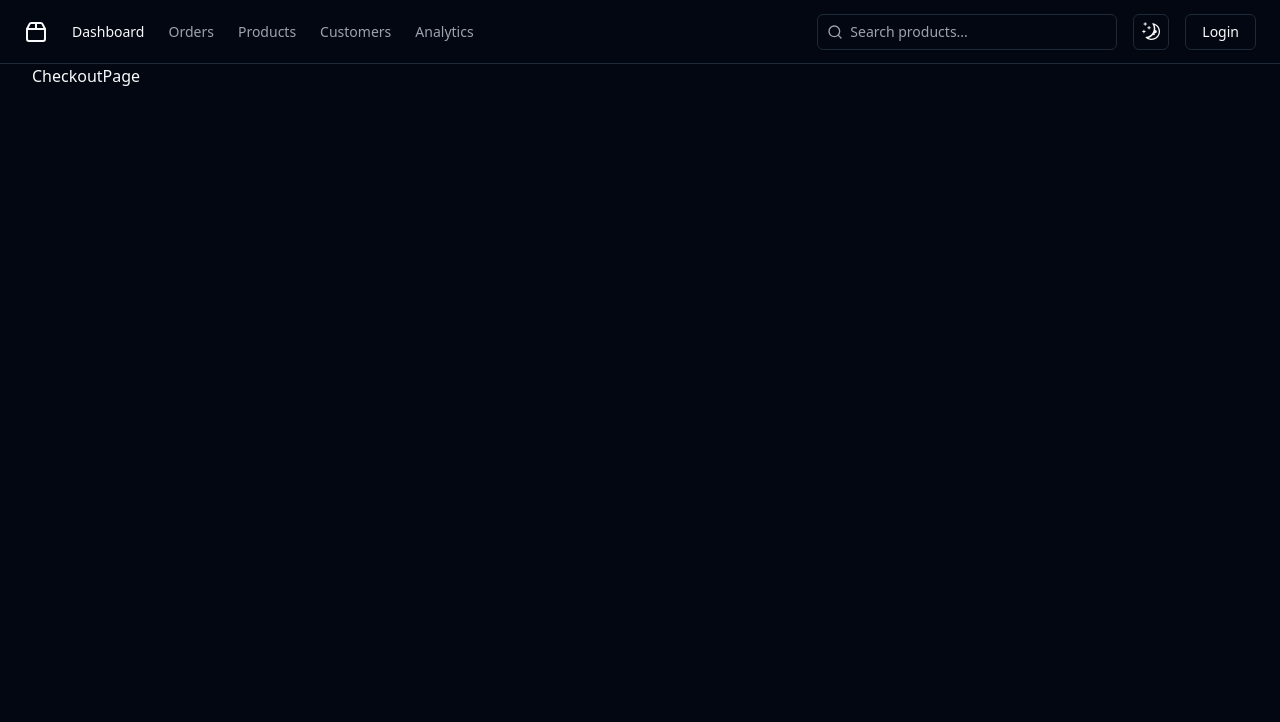
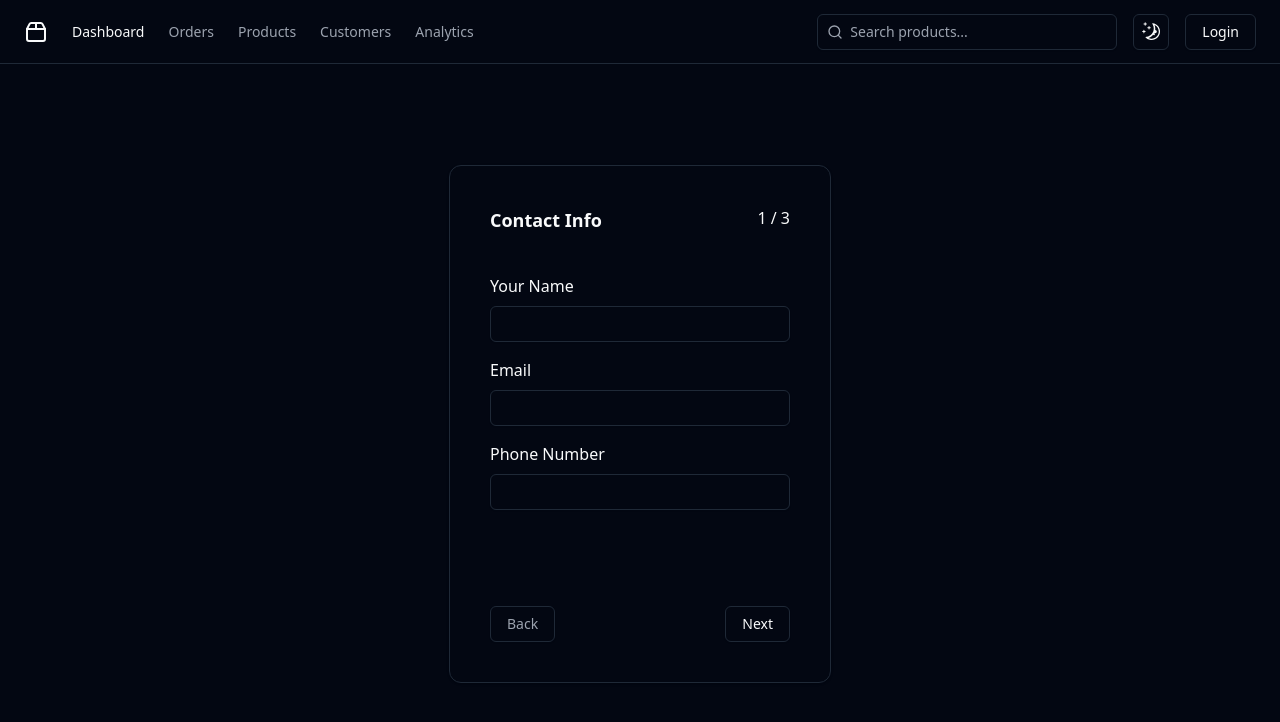
Before and after one commit to doubtcrack/unicon, a React (Vite) app: page /checkout in a window 1280 px wide. Shown: the top 722 px of the page. Built offline with nearby package versions, Linux system fonts and the light colour scheme; no server answers.

Commit message:
feat: checkout with multiStepForm establised

```diff
--- /dev/null
+++ b/src/components/cards/checkoutCard.tsx
@@ -0,0 +1,71 @@
+import { ChevronDown, ChevronsDown, Coins, IterationCcw } from "lucide-react";
+import { Card } from "../ui/card";
+import { Input } from "../ui/input";
+import { MultiStepFormWrapper } from "./../multiStepFormWrapper";
+type ContactInfo = {
+  fullName: string;
+  email: string;
+  phone: string;
+};
+
+type UserFormProps = ContactInfo & {
+  updateFields: (fields: Partial<ContactInfo>) => void;
+};
+
+export function ContactInfoStep({
+  fullName,
+  email,
+  phone,
+  updateFields,
+}: UserFormProps) {
+  return (
+    <MultiStepFormWrapper title="Contact Info">
+      <label>Your Name</label>
+      <Input
+        type="text"
+        value={fullName}
+        onChange={(e) => updateFields({ fullName: e.target.value })}
+        className="mb-4 mt-2 text-muted-foreground"
+      />
+
+      <label>Email</label>
+      <Input
+        type="email"
+        value={email}
+        onChange={(e) => updateFields({ email: e.target.value })}
+        className="mb-4 mt-2 text-muted-foreground"
+      />
+      <label>Phone Number</label>
+      <Input
+        required
+        min={10}
+        type="number"
+        value={phone}
+        onChange={(e) => updateFields({ phone: e.target.value })}
+        className="mb-4 mt-2 text-muted-foreground"
+      />
+    </MultiStepFormWrapper>
+  );
+}
+
+export function PaymentStep() {
+  return (
+    <MultiStepFormWrapper title="Payment Info">
+      <div className="w-full h-full text-muted-foreground flex flex-col justify-center items-center">
+        <div>Your payment mode is cash on Delievery</div>
+        <Coins size={72} className="my-10" />
+      </div>
+    </MultiStepFormWrapper>
+  );
+}
+
+export function SuccessStep() {
+  return (
+    <MultiStepFormWrapper title="Success">
+      <div className="w-full h-full text-muted-foreground flex flex-col justify-center items-center">
+        <div> Submit the form for ordering it</div>
+        <ChevronsDown size={72} className="my-10" />
+      </div>
+    </MultiStepFormWrapper>
+  );
+}
--- /dev/null
+++ b/src/components/multiStepFormWrapper.tsx
@@ -0,0 +1,17 @@
+import { ReactNode } from "react";
+
+type FormWrapperProps = {
+  title: string;
+  children: ReactNode;
+};
+
+export function MultiStepFormWrapper({ title, children }: FormWrapperProps) {
+  return (
+    <div>
+      <h2 className="text-start text-lg font-bold mb-10">{title}</h2>
+      <div className="min-w-[300px] max-w-[400px] min-h-[300px]">
+        {children}
+      </div>
+    </div>
+  );
+}
--- /dev/null
+++ b/src/hooks/useMultistepForm.ts
@@ -0,0 +1,34 @@
+import { ReactElement, useState } from "react";
+
+export function useMultistepForm(steps: ReactElement[]) {
+  const [currentStepIndex, setCurrentStepIndex] = useState(0);
+
+  function next() {
+    setCurrentStepIndex((i) => {
+      if (i >= steps.length - 1) return i;
+      return i + 1;
+    });
+  }
+
+  function back() {
+    setCurrentStepIndex((i) => {
+      if (i <= 0) return i;
+      return i - 1;
+    });
+  }
+
+  function goTo(index: number) {
+    setCurrentStepIndex(index);
+  }
+
+  return {
+    currentStepIndex,
+    step: steps[currentStepIndex],
+    steps,
+    isFirstStep: currentStepIndex === 0,
+    isLastStep: currentStepIndex === steps.length - 1,
+    goTo,
+    next,
+    back,
+  };
+}
--- a/src/pages/CheckoutPage.tsx
+++ b/src/pages/CheckoutPage.tsx
@@ -1,5 +1,99 @@
+import { FormEvent, useEffect, useState } from "react";
+import { useDispatch, useSelector } from "react-redux";
+import {
+  ContactInfoStep,
+  PaymentStep,
+  SuccessStep,
+} from "@/components/cards/checkoutCard";
+import { Button } from "@/components/ui/button";
+import { Card } from "@/components/ui/card";
+import { useMultistepForm } from "@/hooks/useMultistepForm";
+import { createOrderForUser } from "@/redux/actions/order";
+import { clearCart } from "@/redux/actions/cart";
+import { useNavigate } from "react-router-dom";
+
 const CheckoutPage = () => {
-  return <div>CheckoutPage</div>;
+  const navigate = useNavigate();
+  const dispatch: any = useDispatch();
+  const { user } = useSelector((state: any) => state.user);
+  const { cart } = useSelector((state: any) => state.cart);
+  const totalPrice = cart.reduce((acc: any, item: any) => acc + item.qty, 0);
+
+  const [data, setData] = useState({
+    fullName: "",
+    email: "",
+    phone: "",
+  });
+
+  useEffect(() => {
+    if (user) {
+      setData({
+        fullName: user.name,
+        email: user.email,
+        phone: user.phoneNumber,
+      });
+    }
+  }, [user]);
+
+  function updateFields(fields: any) {
+    setData((prev) => ({ ...prev, ...fields }));
+  }
+
+  const { steps, currentStepIndex, step, isFirstStep, isLastStep, back, next } =
+    useMultistepForm([
+      <ContactInfoStep {...data} updateFields={updateFields} />,
+      <PaymentStep />,
+      <SuccessStep />,
+    ]);
+
+  function onSubmit(e: FormEvent) {
+    e.preventDefault();
+    if (isLastStep) {
+      const orderData = {
+        cart,
+        user,
+        totalPrice,
+      };
+      dispatch(createOrderForUser(orderData));
+      dispatch(clearCart());
+      navigate(`/product`);
+    } else {
+      next();
+    }
+  }
+
+  return (
+    <div className="flex justify-center items-center min-h-[90vh]">
+      <Card className="max-w-screen-md p-4 md:p-10">
+        <form onSubmit={onSubmit} className="flex justify-center items-center">
+          <div className="min-h-[40vh]">
+            <div className="sticky flex float-end">
+              {currentStepIndex + 1} / {steps.length}
+            </div>
+            {step}
+            <div className="mt-8 flex justify-between sticky top-full">
+              {!isFirstStep ? (
+                <Button type="button" onClick={back} variant={"outline"}>
+                  Back
+                </Button>
+              ) : (
+                <Button
+                  type="button"
+                  variant={"outline"}
+                  className="text-muted-foreground"
+                >
+                  Back
+                </Button>
+              )}
+              <Button type="submit" variant={"outline"}>
+                {isLastStep ? "Finish" : "Next"}
+              </Button>
+            </div>
+          </div>
+        </form>
+      </Card>
+    </div>
+  );
 };
 
 export default CheckoutPage;
--- a/src/redux/actions/cart.ts
+++ b/src/redux/actions/cart.ts
@@ -20,3 +20,8 @@ export const removeFromCart =
     localStorage.setItem("cartItems", JSON.stringify(getState().cart.cart));
     return data;
   };
+
+// clear cart
+export const clearCart = () => ({
+  type: "clearCart",
+});
--- a/src/redux/actions/order.ts
+++ b/src/redux/actions/order.ts
@@ -1,5 +1,39 @@
 import axios from "axios";
 import { server } from "../../server";
+import { toast } from "react-toastify";
+
+// create order for user
+export const createOrderForUser = (order: any) => async (dispatch: any) => {
+  try {
+    dispatch({
+      type: "createOrderForUserRequest",
+    });
+
+    const config = {
+      headers: {
+        "Content-Type": "application/json",
+      },
+    };
+
+    order.paymentInfo = {
+      type: "Cash On Delivery",
+    };
+
+    const res = await axios.post(`${server}/order/create-order`, order, config);
+
+    dispatch({
+      type: "createOrderForUserSuccess",
+      payload: res.data,
+    });
+    toast.success("Order successful!");
+  } catch (error: any) {
+    dispatch({
+      type: "createOrderForUserFailed",
+      payload: error.response.data?.message,
+    });
+    toast.error("Failed to create order. Please try again.");
+  }
+};
 
 // get all orders of user
 export const getAllOrdersOfUser = (userId: any) => async (dispatch: any) => {
--- a/src/redux/reducers/cart.ts
+++ b/src/redux/reducers/cart.ts
@@ -23,5 +23,8 @@ export const cartReducer = createReducer(initialState, (builder) => {
     })
     .addCase("removeFromCart", (state: any, action: any) => {
       state.cart = state.cart.filter((i: any) => i._id !== action.payload);
+    })
+    .addCase("clearCart", (state) => {
+      state.cart = [];
     });
 });
--- a/src/redux/reducers/order.ts
+++ b/src/redux/reducers/order.ts
@@ -6,6 +6,22 @@ const initialState = {
 
 export const orderReducer = createReducer(initialState, (builder) => {
   builder
+
+    // create order for user
+    .addCase("createOrderForUserRequest", (state: any) => {
+      state.isLoading = true;
+      state.error = null;
+      state.order = null;
+    })
+    .addCase("createOrderForUserSuccess", (state: any, action: any) => {
+      state.isLoading = false;
+      state.order = action.payload;
+    })
+    .addCase("createOrderForUserFailed", (state: any, action: any) => {
+      state.isLoading = false;
+      state.error = action.payload;
+    })
+
     // get all orders of user
     .addCase("getAllOrdersUserRequest", (state) => {
       state.isLoading = true;
```
